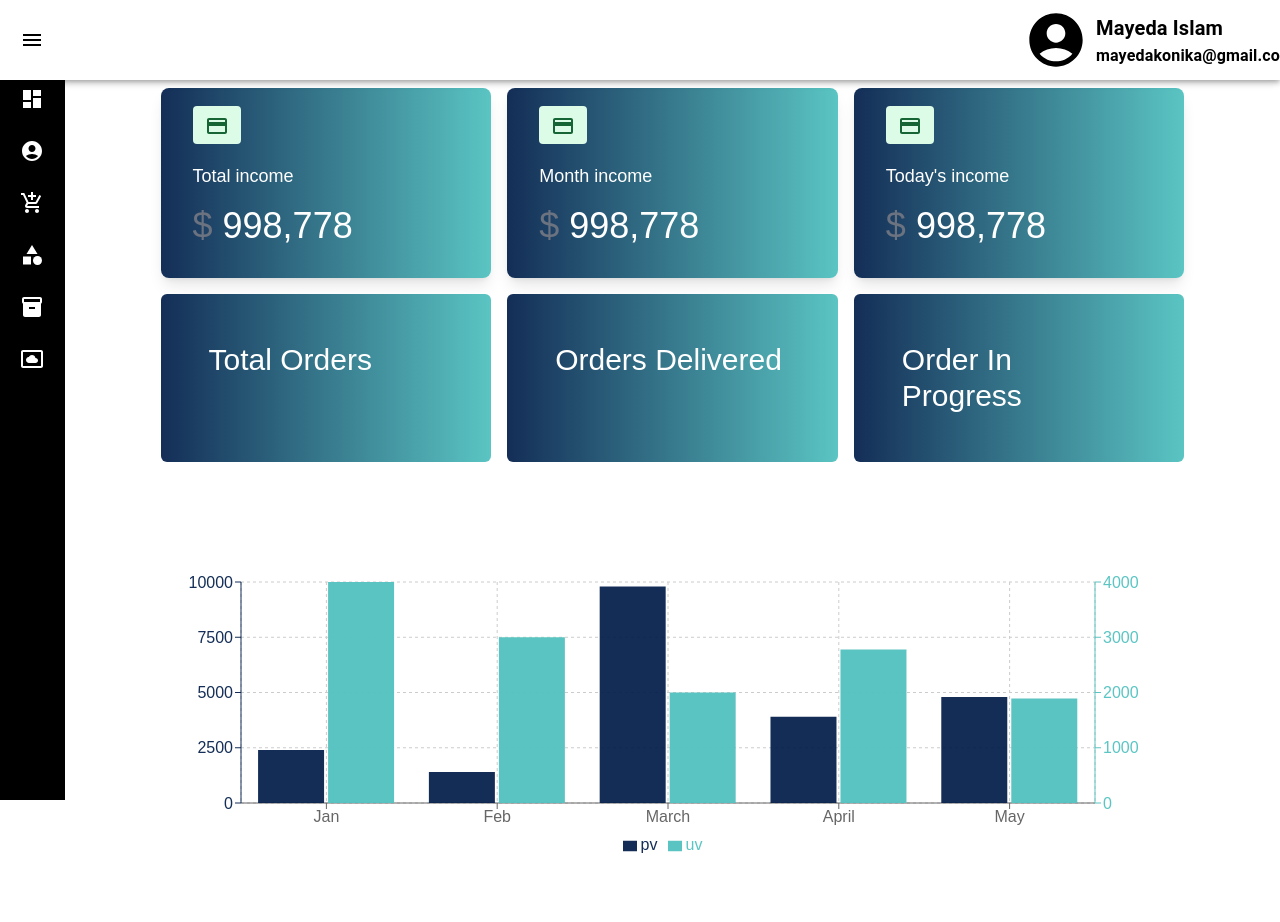
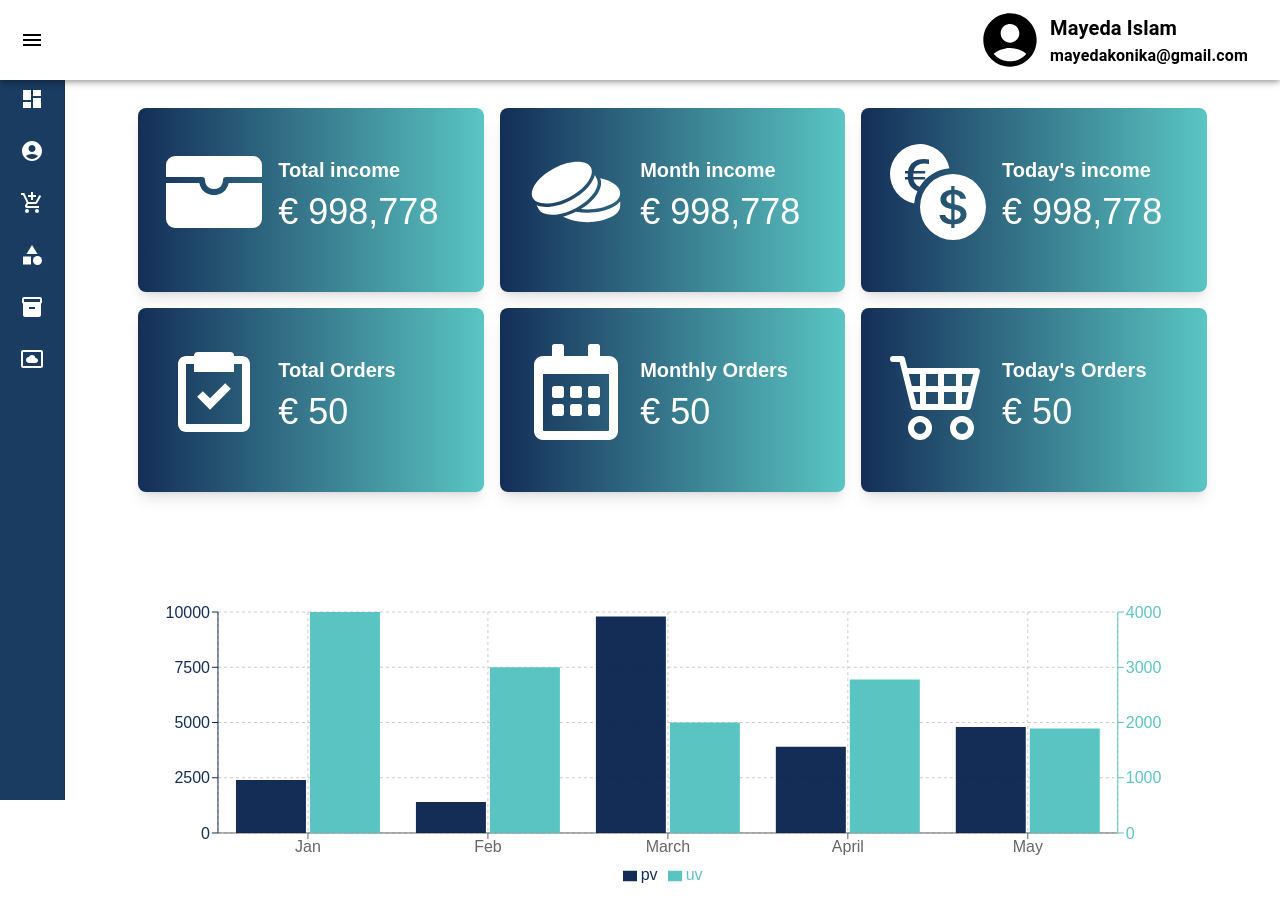
Before and after one commit to Mayeda-Islam/KaufenzuHause, a React (Vite) app: page /admin in a window 1280 px wide. Shown: the top 922 px of the page. Before the commit the page ends 886 px from the top, so only its background shows below. Built offline with nearby package versions, Linux system fonts and the light colour scheme.

Commit message:
updated design

```diff
--- a/src/components/Admin/AdminDashboard.jsx
+++ b/src/components/Admin/AdminDashboard.jsx
@@ -1,55 +1,67 @@
-import CreditCardIcon from "@mui/icons-material/CreditCard";
+import {
+  BsWalletFill,
+  BsCurrencyExchange,
+  BsCart4,
+  BsCalendar3,
+} from "react-icons/bs";
+import { GiTwoCoins } from "react-icons/gi";
+import { BiTask } from "react-icons/bi";
+import { FaRegCalendarAlt } from "react-icons/fa";
 import DashboardChart from "./DashboardChart";
 
 const AdminDashboard = () => {
   const sellsIncome = [
     {
-      icon: <CreditCardIcon />,
+      icon: <BsWalletFill />,
       title: "Total income",
       amount: "998,778",
     },
     {
-      icon: <CreditCardIcon />,
+      icon: <GiTwoCoins />,
       title: "Month income",
       amount: "998,778",
     },
     {
-      icon: <CreditCardIcon />,
+      icon: <BsCurrencyExchange />,
       title: "Today's income",
       amount: "998,778",
     },
+    { icon: <BiTask />, title: "Total Orders", amount: 50 },
+    { icon: <FaRegCalendarAlt />, title: "Monthly Orders", amount: 50 },
+    { icon: <BsCart4 />, title: "Today's Orders", amount: 50 },
   ];
-  const ordersInfo = [
-    { title: "Total Orders" },
-    { title: "Orders Delivered" },
-    { title: "Order In Progress" },
-  ];
+
   return (
-    <div className="container mx-auto">
+    <div className="w-11/12  mx-auto my-5">
       <div className="grid grid-cols-1 md:grid-cols-2 lg:grid-cols-3 gap-x-4 gap-y-4 text-white ">
         {sellsIncome.map((sellIncome) => (
           <>
             {" "}
-            <div className="bg-gradient-to-r from-[#031f4bee] to-[#55c3c1f7] pt-6  p-4 lg:pl-8 rounded-lg shadow-lg">
-              <span className="bg-green-100 text-green-800 text-xs  font-medium mr-2  px-3 py-3  rounded ">
-                {sellIncome.icon}
-              </span>
-              <div className=""> </div>
-              <div className="text-lg mt-6 mb-4"> {sellIncome.title}</div>
-              <div className="text-4xl mb-4">
-                {" "}
-                <span className="text-gray-500">$</span> {sellIncome.amount}
+            <div className="bg-gradient-to-r from-[#031f4bee] to-[#55c3c1f7] pt-6 text-white text-center md:text-left py-10 lg:pl-8 rounded-lg shadow-lg">
+              <div className="grid md:grid-cols-2 lg:grid-cols-3 lg:gap-3">
+                <span className="lg:col-span-1 text-8xl place-self-center text-center text-white  font-medium mr-2  px-3 py-3  rounded ">
+                  {sellIncome.icon}
+                </span>
+                <div className=" lg:col-span-2 ">
+                  <div className="text-lg lg:text-xl font-semibold mt-6 mb-2">
+                    {" "}
+                    {sellIncome.title}
+                  </div>
+                  <div className="md:text-2xl lg:text-4xl mb-4">
+                    € {sellIncome.amount}
+                  </div>
+                </div>
               </div>
             </div>
           </>
         ))}
-        {ordersInfo.map((orderInfo) => (
+        {/* {ordersInfo.map((orderInfo) => (
           <>
             <div className="bg-gradient-to-r from-[#031f4bee] to-[#55c3c1f7] p-12 rounded-md ">
               <div className="text-3xl"> {orderInfo.title}</div>
             </div>
           </>
-        ))}
+        ))} */}
       </div>
       <DashboardChart></DashboardChart>
     </div>
--- a/src/components/Admin/AdminLayOut.jsx
+++ b/src/components/Admin/AdminLayOut.jsx
@@ -214,7 +214,7 @@ export default function AdminLayOut() {
           >
             <MenuIcon />
           </IconButton>
-          <Typography
+          {/* <Typography
             sx={{
               padding: 1,
               display: "flex",
@@ -248,13 +248,40 @@ export default function AdminLayOut() {
                 mayedakonika@gmail.com
               </Typography>
             </div>
-          </Typography>
+          </Typography> */}
+          <div className="ml-auto ">
+            <Typography
+              sx={{
+                padding: 1,
+                display: "flex",
+                alignItems: "center",
+                gap: 1,
+                margin: "0 auto",
+              }}
+              component="div"
+            >
+              <AccountCircleIcon style={{ fontSize: "4rem" }} />
+              <div>
+                <Typography
+                  variant="h6"
+                  noWrap
+                  component="p"
+                  sx={{ fontWeight: 600 }}
+                >
+                  Mayeda Islam
+                </Typography>
+                <Typography component="p" sx={{ fontWeight: 600 }}>
+                  mayedakonika@gmail.com
+                </Typography>
+              </div>
+            </Typography>
+          </div>
         </Toolbar>
       </AppBar>
       <Drawer
         PaperProps={{
           sx: {
-            backgroundColor: "black",
+            backgroundColor: "#1A3C61",
             color: "gray",
           },
         }}
--- a/src/components/Admin/DashboardChart.jsx
+++ b/src/components/Admin/DashboardChart.jsx
@@ -45,9 +45,7 @@ const data = [
 
 const DashboardChart = () => {
   return (
-    <div
-    // className="overflow-x-scroll md:overflow-hidden w-full "
-    >
+    <div className="hidden md:block">
       <div
         style={{
           width: "100%",
```
